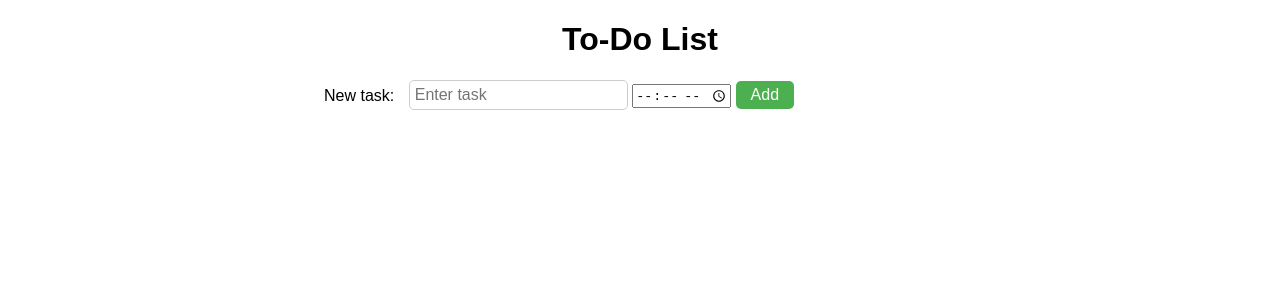
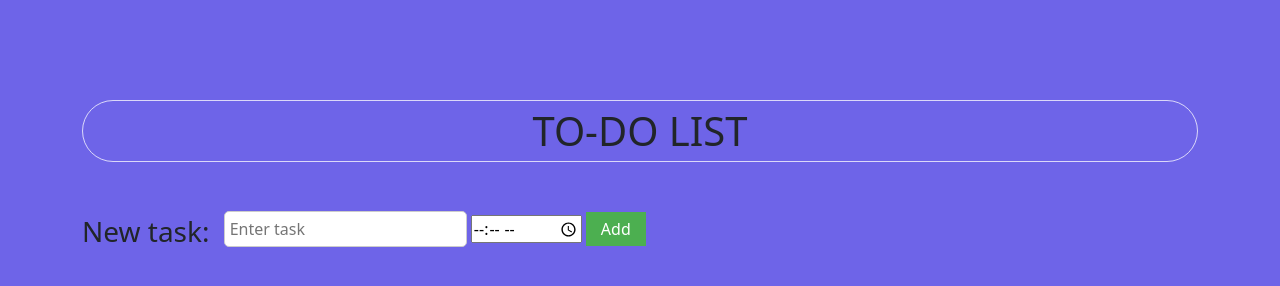
Before and after one commit to KeruboNancy/TO-DO-LIST, a plain HTML site: page index.html in a window 1280 px wide. Drawn offline with nearby package versions, Linux system fonts and the light colour scheme.

Commit message:
made css changes

```diff
--- a/index.html
+++ b/index.html
@@ -1,17 +1,22 @@
 <!DOCTYPE html>
-<html>
+<html lang="en">
 <head>
-    <title>To-Do List</title>
+    <meta charset="UTF-8">
+    <meta name="viewport" content="width=device-width, initial-scale=1.0">
+    <title>Document</title>
+<title>To-Do List</title>
     <link href="styles.css" rel="stylesheet"/>
+    <script src="https://cdn.jsdelivr.net/npm/bootstrap@5.3.3/dist/js/bootstrap.bundle.min.js" integrity="sha384-YvpcrYf0tY3lHB60NNkmXc5s9fDVZLESaAA55NDzOxhy9GkcIdslK1eN7N6jIeHz" crossorigin="anonymous"></script>
+    <link href="https://cdn.jsdelivr.net/npm/bootstrap@5.3.3/dist/css/bootstrap.min.css" rel="stylesheet" integrity="sha384-QWTKZyjpPEjISv5WaRU9OFeRpok6YctnYmDr5pNlyT2bRjXh0JMhjY6hW+ALEwIH" crossorigin="anonymous">
 </head>
 <body>
     <div class="container">
-        <h1>To-Do List</h1>
+        <div class="text-center fs-1 mb-5 header border border-white rounded-pill border-opacity-75">TO-DO LIST</div>
         <form>
-            <label for="task">New task:</label>
+            <label for="task" class="fs-3">New task:</label>
             <input type="text" id="task" name="task" placeholder="Enter task">
             <input type="time" id="task-time">
-            <button type="button" onclick="addTask()">Add</button>
+            <button type="button" onclick="addTask()" class="fs-5-md">Add</button>
         </form>
         <ul id="task-list">
 
@@ -19,5 +24,6 @@
     </div>
     <script
         src="index.js"></script>
+
 </body>
 </html>
--- a/styles.css
+++ b/styles.css
@@ -1,12 +1,11 @@
 body {
             font-family: Arial, sans-serif;
+            padding: 100px 40px;
+            background-color: #6E64E8 !important;
         }
         .container {
             margin: 0 auto;
             width: 50%;
-        }
-        h1 {
-            text-align: center;
         }
         ul {
             list-style: none;
```
